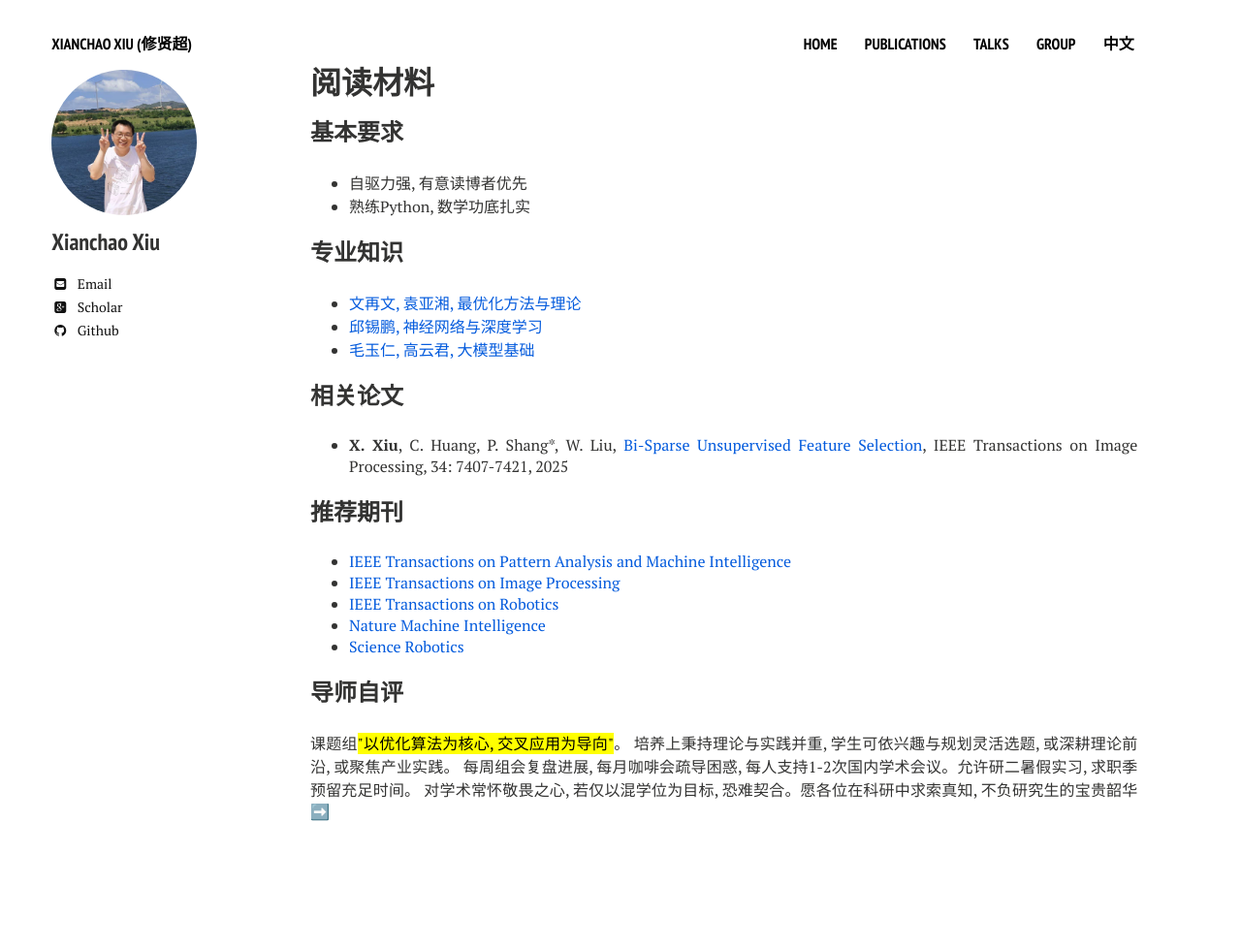
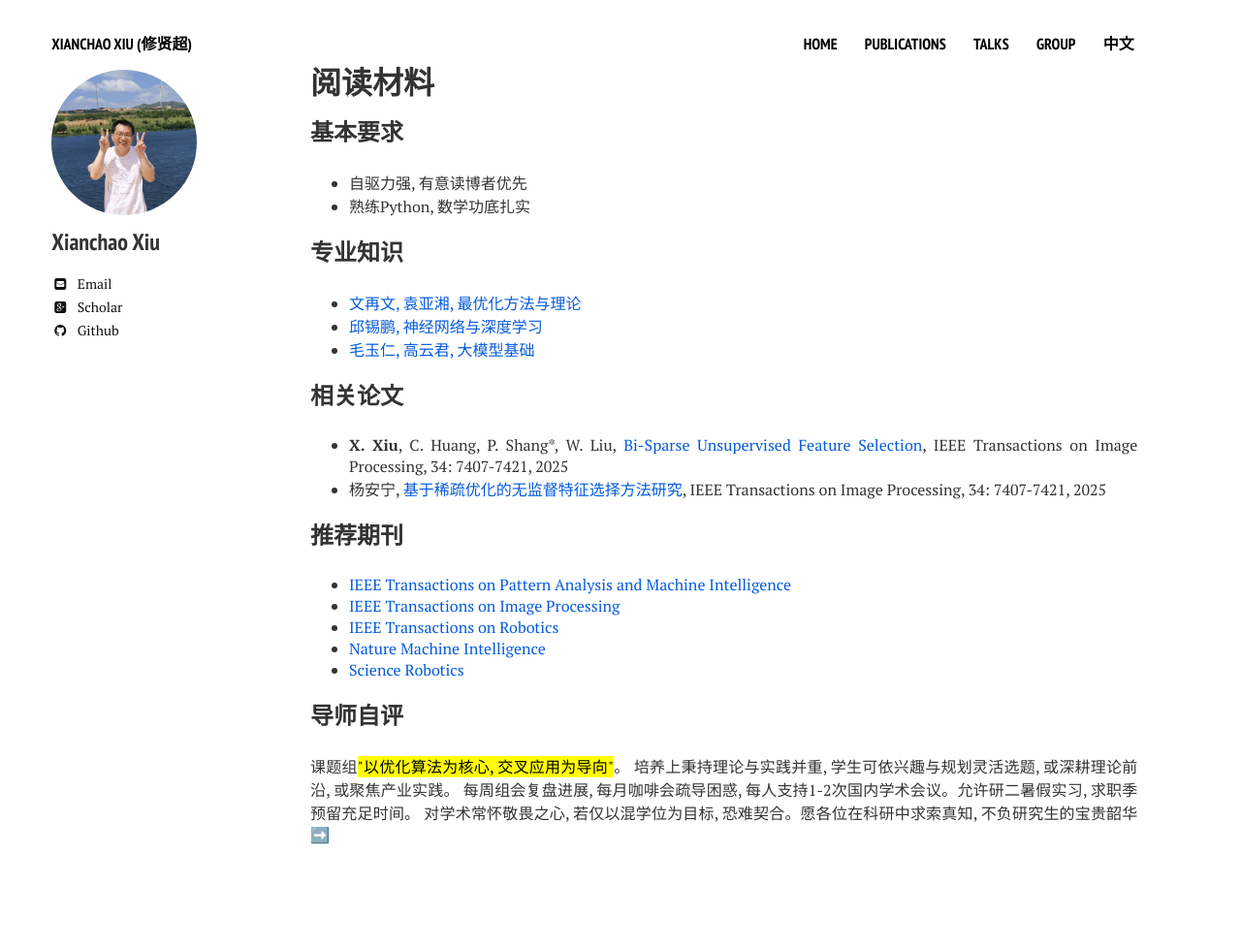
Before and after one commit to xianchaoxiu/xianchaoxiu.github.io, a Jekyll site: the page built from chinese/reading/index.md, in a window 1280 px wide. Shown: the whole page at 97% size. Built offline with Jekyll 4.4.1, drawn with Linux system fonts in a browser that asks for light colours; nearby versions of some CDN libraries; before the commit the page ends 954 px from its top, so only the background shows below that.

Commit message:
Update index.md

```diff
--- a/chinese/reading/index.md
+++ b/chinese/reading/index.md
@@ -20,6 +20,8 @@ share: false
 
 ### 相关论文
 * <b>X. Xiu</b>, C. Huang, P. Shang*, W. Liu, <a href="https://doi.org/10.1109/TIP.2025.3620667" class="textlink" target="_blank">Bi-Sparse Unsupervised Feature Selection</a>, IEEE Transactions on Image Processing, 34: 7407-7421, 2025  <br>
+* 杨安宁, <a href="https://doi.org/10.1109/TIP.2025.3620667" class="textlink" target="_blank">基于稀疏优化的无监督特征选择方法研究</a>, IEEE Transactions on Image Processing, 34: 7407-7421, 2025  <br>
+
 
 
 
```
